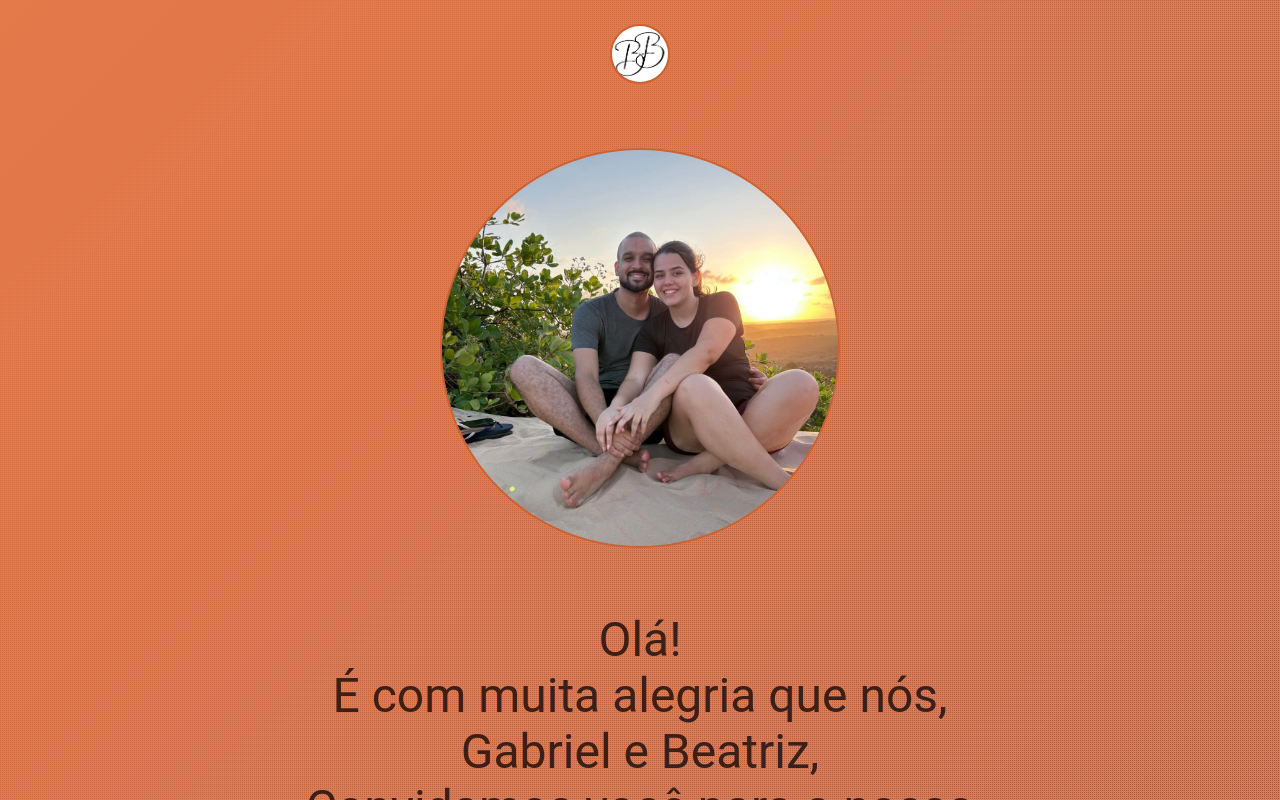
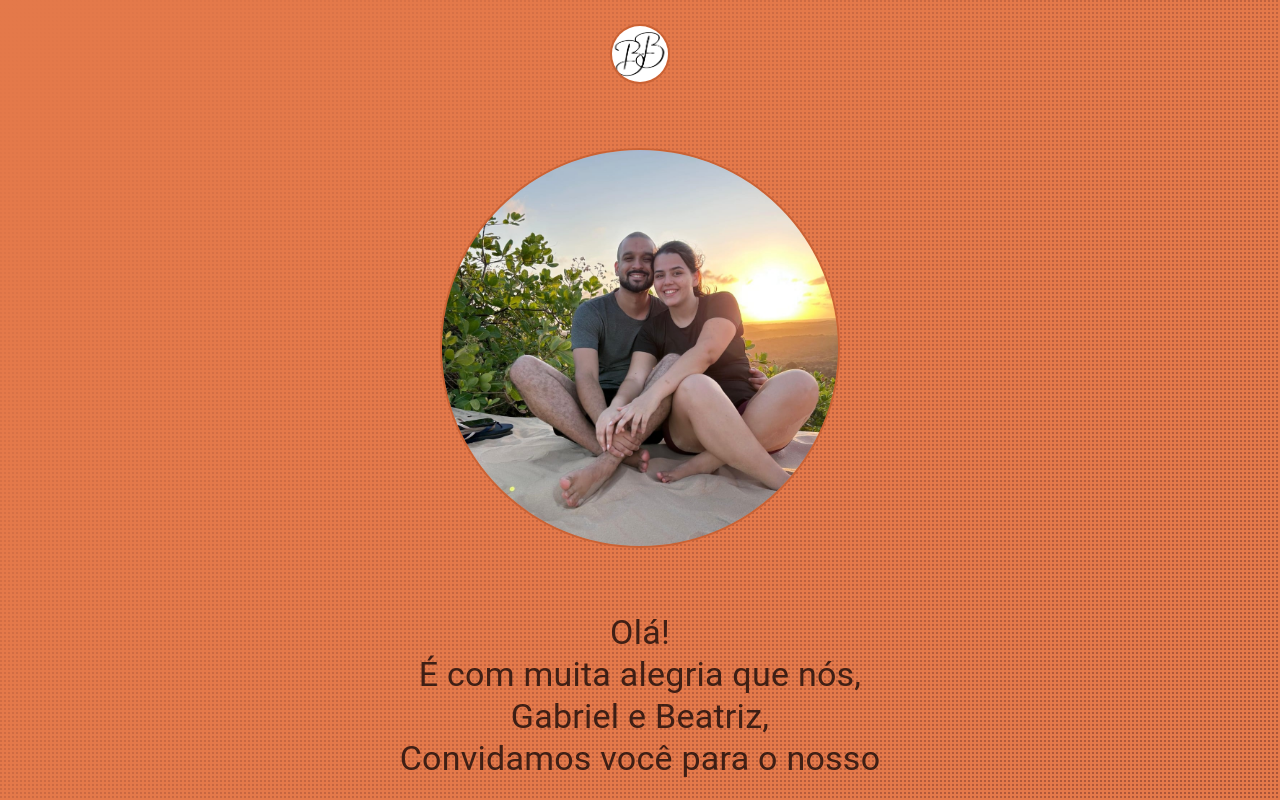
Before and after one commit to barrosocode/lista-presentes-plataform, a Next.js app: page / in a window 1280 px wide. Shown: the top 800 px of the page. Built offline with nearby package versions, Linux system fonts and the light colour scheme; no server answers.

Commit message:
#style -> Intensificação da textura no background e alteração no tamanho da fonte da mensagem inicial

```diff
--- a/src/app/globals.css
+++ b/src/app/globals.css
@@ -43,7 +43,7 @@ a {
 .stamp-background {
     --primary-color: #e4794a; /* Cor principal */
     --secondary-color: #a85438; /* Cor secundária */
-    --size: 1px; /* Tamanho dos recortes */
+    --size: 2px; /* Tamanho dos recortes */
 
     position: fixed;
     inset: 0;
--- a/src/app/page.tsx
+++ b/src/app/page.tsx
@@ -81,7 +81,7 @@ export default function Home() {
                 <CircleImage image="/foto-principal.jpeg" sizeFactor={2} />
             </Grid>
             <Grid container spacing={5} justifyContent={"center"} alignItems={"center"} style={{minWidth: "100%"}}>
-                <Typography textAlign={"center"} variant="h3">
+                <Typography textAlign={"center"} variant="h4">
                     Olá!
                     <br />
                     É com muita alegria que nós,
```
